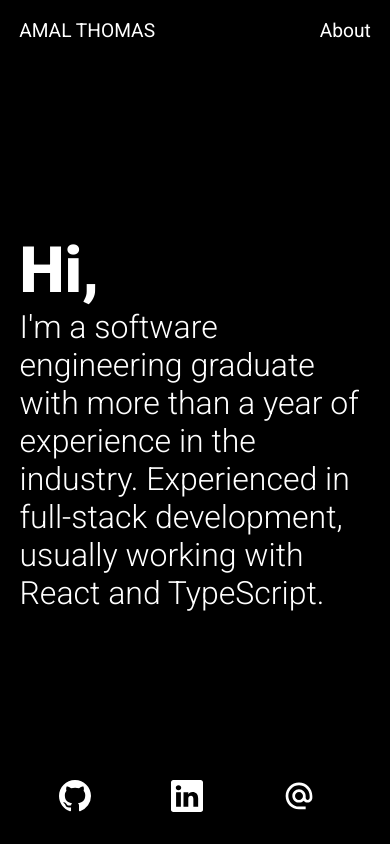
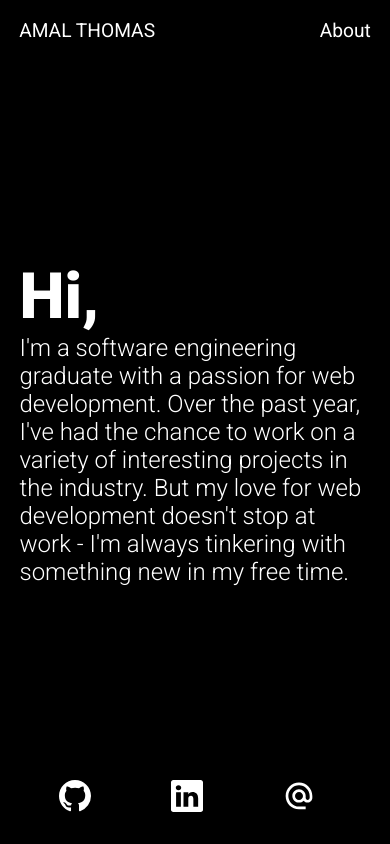
Before and after one commit to amltms/amltms.github.io, a React (Create React App) app: page /about in a window 390 px wide. Built offline with nearby package versions, Linux system fonts and the light colour scheme.

Commit message:
fix: mobile imgs positioning

```diff
--- a/src/components/util/Button.tsx
+++ b/src/components/util/Button.tsx
@@ -12,6 +12,7 @@ const Container = styled.a`
 	align-items: center;
 	margin: 1rem;
 	padding: 1rem;
+	transition: 0.3s;
 	p {
 		font-weight: 300;
 		font-size: 1.2rem;
@@ -20,6 +21,14 @@ const Container = styled.a`
 		fill: white;
 		font-size: 2rem;
 		margin-right: 1rem;
+	}
+	:hover {
+		p {
+			color: #1abc9c;
+		}
+		svg {
+			fill: #1abc9c;
+		}
 	}
 `;
 export const Button = ({ url, title, svg }: Props) => {
--- a/src/pages/About.tsx
+++ b/src/pages/About.tsx
@@ -7,16 +7,16 @@ import { motion } from 'framer-motion';
 const Container = styled(motion.div)`
 	display: flex;
 	justify-content: center;
-	padding: 10% 15vw;
+	padding: 0 15vw;
+	align-items: center;
 	position: relative;
-	overflow-x: hidden;
+	overflow: hidden;
 	height: 100vh;
 	p {
 		color: white;
 	}
 	@media screen and (max-width: 900px) {
 		padding: 0 5vw;
-		align-items: center;
 	}
 `;
 
@@ -34,7 +34,7 @@ const Text = styled.div`
 			font-size: 4rem;
 		}
 		p {
-			font-size: 2rem;
+			font-size: 1.5rem;
 		}
 	}
 `;
@@ -55,7 +55,7 @@ export const About = () => {
 		<Container initial={{ opacity: 0, x: 400 }} animate={{ opacity: 1, x: 0 }} exit={{ opacity: 0, x: 400 }} transition={{ duration: 0.3 }}>
 			<Text>
 				<h1>Hi,</h1>
-				<p>I'm a software engineering graduate with more than a year of experience in the industry. Experienced in full-stack development, usually working with React and TypeScript.</p>
+				<p>I'm a software engineering graduate with a passion for web development. Over the past year, I've had the chance to work on a variety of interesting projects in the industry. But my love for web development doesn't stop at work - I'm always tinkering with something new in my free time.</p>
 			</Text>
 			<Contacts>
 				<Button url={`https://github.com/amltms/`} title={'Github'} svg={<BsGithub />} />
--- a/src/pages/Project.tsx
+++ b/src/pages/Project.tsx
@@ -129,7 +129,8 @@ const Mobile = styled(motion.div)`
 	width: 100%;
 	margin: 5rem 0;
 	display: grid;
-	grid-template-columns: 1fr 1fr 1fr;
+	grid-template-columns: auto auto auto;
+	justify-content: space-between;
 	gap: 1rem;
 	img {
 		max-width: 100%;
@@ -138,7 +139,7 @@ const Mobile = styled(motion.div)`
 		box-shadow: 9px 10px 8px -3px rgba(0, 0, 0, 0.4);
 	}
 
-	@media (max-width: 1200px) {
+	@media (max-width: 900px) {
 		display: flex;
 		flex-direction: column;
 	}
```
Also changed, not shown: public/dp.jpg (added).
